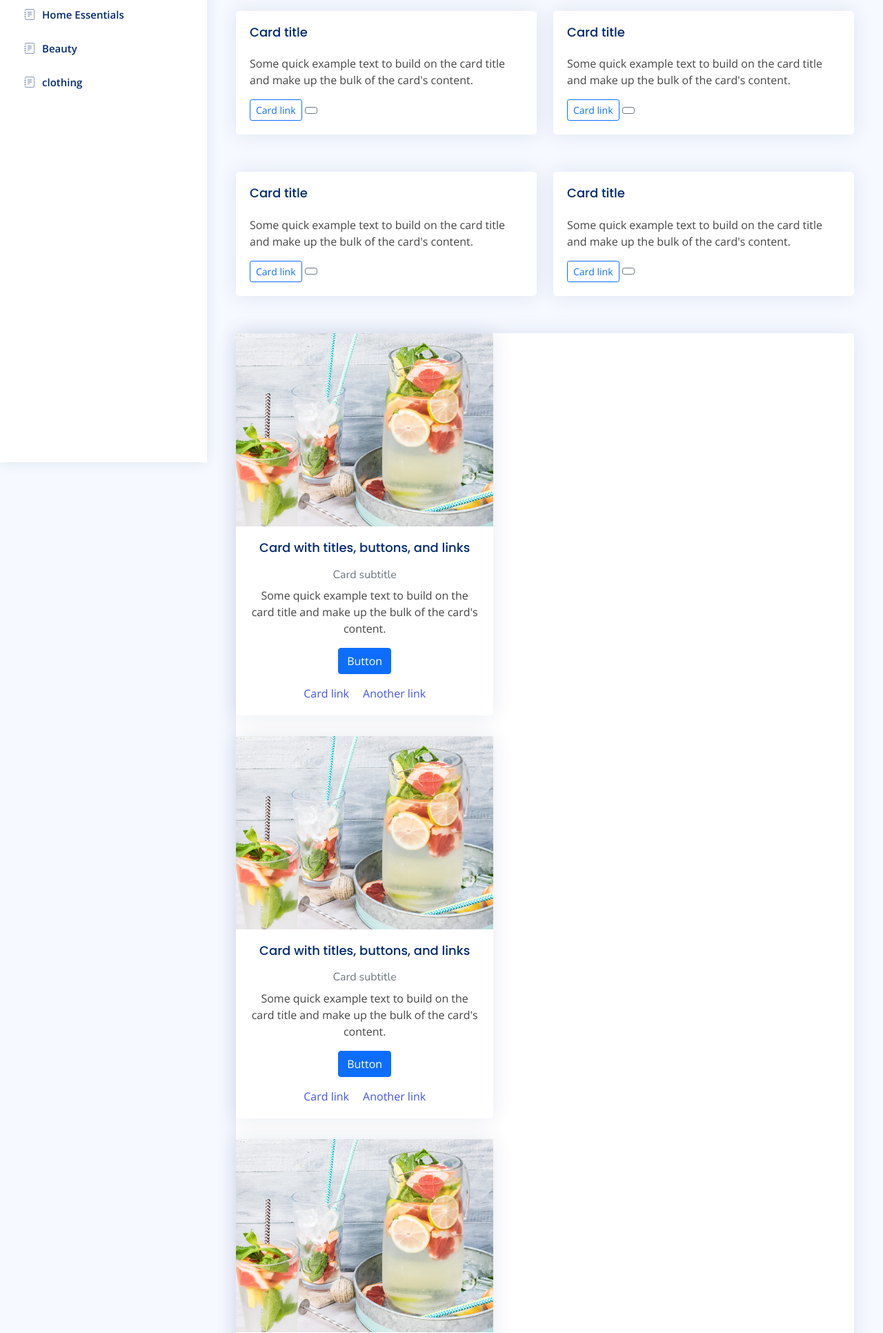
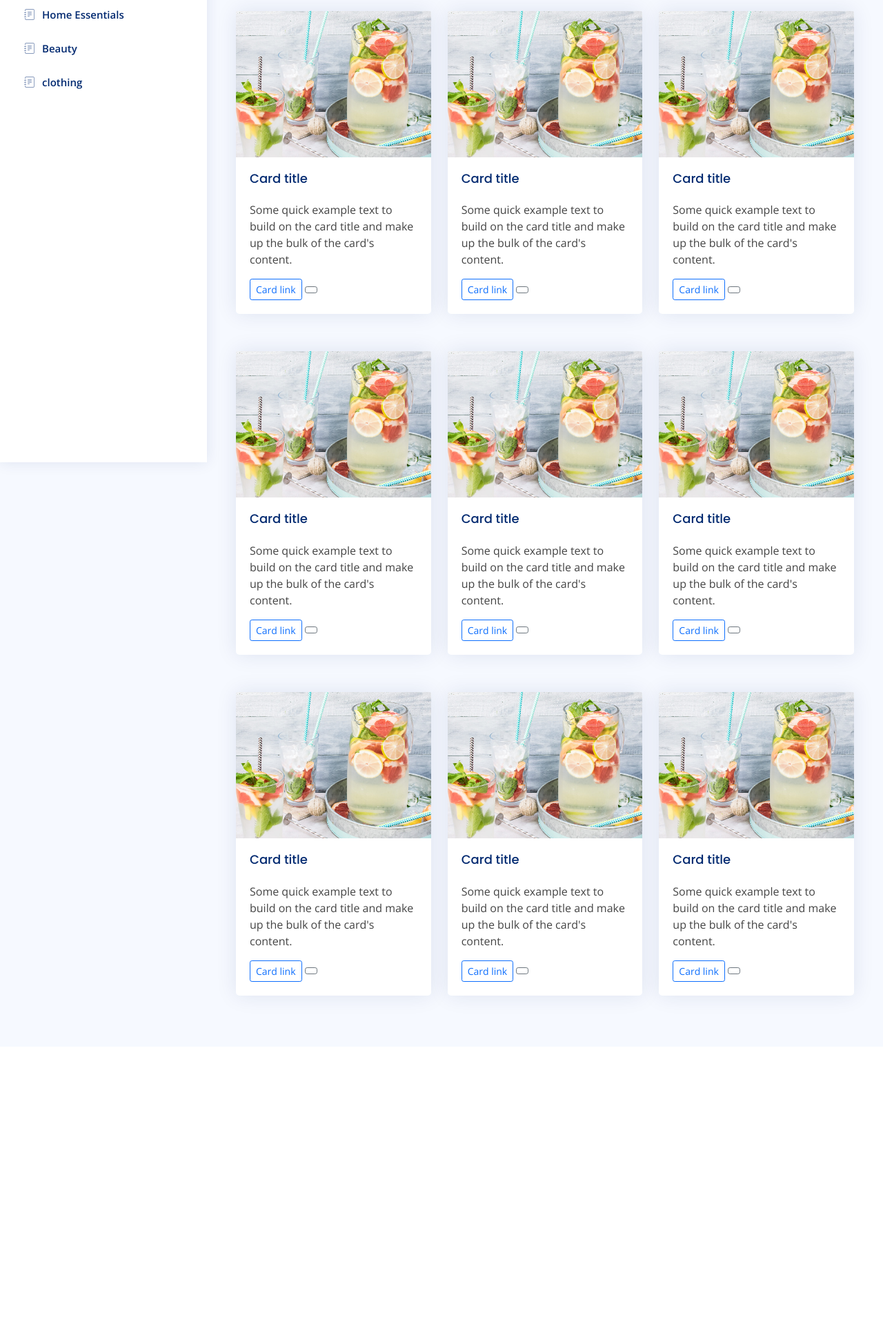
Before and after one commit to CUBigDataClass/teamAVKWebApp, a Flask app: page / in a window 1280 px wide. Shown: the part 130-2062 px from the top of the page at 69% size. After the commit the page ends 1588 px from the top, so only its background shows below. Run offline with Flask 2, Linux system fonts and the light colour scheme; some libraries are stand-ins or nearby versions.

Commit message:
cards placed properly

```diff
--- a/templates/index.html
+++ b/templates/index.html
@@ -246,9 +246,9 @@
 
     <div class="container">
       <div class="row">
-          <div class="col-lg-6 mb-4">
+          <div class="col-lg-4 mb-4">
               <div class="card">
-                  <img class="card-img-top" src="" alt="">
+                  <img class="card-img-top" src="{{ url_for('static', filename = 'img/card.jpg')}}" alt="" class="img-fluid">
 
                   <div class="card-body">
                       <h5 class="card-title">Card title</h5>
@@ -266,9 +266,9 @@
                   </div>
               </div>
           </div>
-          <div class="col-lg-6 mb-4">
+          <div class="col-lg-4 mb-4">
               <div class="card">
-                  <img class="card-img-top" src="" alt="">
+                  <img class="card-img-top" src="{{ url_for('static', filename = 'img/card.jpg')}}" alt="">
 
                   <div class="card-body">
                       <h5 class="card-title">Card title</h5>
@@ -286,14 +286,9 @@
                   </div>
               </div>
           </div>
-      </div>
-  </div>
-
-  <div class="container">
-        <div class="row">
-            <div class="col-lg-6 mb-4">
+          <div class="col-lg-4 mb-4">
             <div class="card">
-                    <img class="card-img-top" src="" alt="">
+                <img class="card-img-top" src="{{ url_for('static', filename = 'img/card.jpg')}}" alt="" class="img-fluid">
 
                 <div class="card-body">
                     <h5 class="card-title">Card title</h5>
@@ -311,9 +306,34 @@
                 </div>
             </div>
         </div>
-            <div class="col-lg-6 mb-4">
+      </div>
+  </div>
+
+  <div class="container">
+    <div class="row">
+        <div class="col-lg-4 mb-4">
             <div class="card">
-                    <img class="card-img-top" src="" alt="">
+                <img class="card-img-top" src="{{ url_for('static', filename = 'img/card.jpg')}}" alt="" class="img-fluid">
+
+                <div class="card-body">
+                    <h5 class="card-title">Card title</h5>
+                    <p class="card-text">
+                        Some quick example text to build on
+                        the card title and make up the bulk
+                        of the card's content.
+                    </p>
+
+                    <a href="#" class="btn btn-outline-primary btn-sm">
+                        Card link
+                    </a>
+                    <a href="#" class="btn btn-outline-secondary btn-sm">
+                        <i class="far fa-heart"></i></a>
+                </div>
+            </div>
+        </div>
+        <div class="col-lg-4 mb-4">
+            <div class="card">
+                <img class="card-img-top" src="{{ url_for('static', filename = 'img/card.jpg')}}" alt="">
 
                 <div class="card-body">
                     <h5 class="card-title">Card title</h5>
@@ -331,100 +351,96 @@
                 </div>
             </div>
         </div>
+        <div class="col-lg-4 mb-4">
+          <div class="card">
+              <img class="card-img-top" src="{{ url_for('static', filename = 'img/card.jpg')}}" alt="" class="img-fluid">
+
+              <div class="card-body">
+                  <h5 class="card-title">Card title</h5>
+                  <p class="card-text">
+                      Some quick example text to build on
+                      the card title and make up the bulk
+                      of the card's content.
+                  </p>
+
+                  <a href="#" class="btn btn-outline-primary btn-sm">
+                      Card link
+                  </a>
+                  <a href="#" class="btn btn-outline-secondary btn-sm">
+                      <i class="far fa-heart"></i></a>
+              </div>
+          </div>
+      </div>
+    </div>
+
+</div>
+
+<div class="container">
+  <div class="row">
+      <div class="col-lg-4 mb-4">
+          <div class="card">
+              <img class="card-img-top" src="{{ url_for('static', filename = 'img/card.jpg')}}" alt="" class="img-fluid">
+
+              <div class="card-body">
+                  <h5 class="card-title">Card title</h5>
+                  <p class="card-text">
+                      Some quick example text to build on
+                      the card title and make up the bulk
+                      of the card's content.
+                  </p>
+
+                  <a href="#" class="btn btn-outline-primary btn-sm">
+                      Card link
+                  </a>
+                  <a href="#" class="btn btn-outline-secondary btn-sm">
+                      <i class="far fa-heart"></i></a>
+              </div>
+          </div>
+      </div>
+      <div class="col-lg-4 mb-4">
+          <div class="card">
+              <img class="card-img-top" src="{{ url_for('static', filename = 'img/card.jpg')}}" alt="">
+
+              <div class="card-body">
+                  <h5 class="card-title">Card title</h5>
+                  <p class="card-text">
+                      Some quick example text to build on the
+                      card title and make up the bulk of the
+                      card's content.
+                  </p>
+
+                  <a href="#" class="btn btn-outline-primary btn-sm">
+                      Card link
+                  </a>
+                  <a href="#" class="btn btn-outline-secondary btn-sm">
+                      <i class="far fa-heart"></i></a>
+              </div>
+          </div>
+      </div>
+      <div class="col-lg-4 mb-4">
+        <div class="card">
+            <img class="card-img-top" src="{{ url_for('static', filename = 'img/card.jpg')}}" alt="" class="img-fluid">
+
+            <div class="card-body">
+                <h5 class="card-title">Card title</h5>
+                <p class="card-text">
+                    Some quick example text to build on
+                    the card title and make up the bulk
+                    of the card's content.
+                </p>
+
+                <a href="#" class="btn btn-outline-primary btn-sm">
+                    Card link
+                </a>
+                <a href="#" class="btn btn-outline-secondary btn-sm">
+                    <i class="far fa-heart"></i></a>
+            </div>
+        </div>
+    </div>
   </div>
 </div>
 
 
-
-
-
-
-    <section class="section">
-      <div class = "container">
-      <div class="card text-center">
-        <div class="col-lg-5">
-          <!-- Card with titles, buttons, and links -->
-          <div class="card">
-            <!-- <div class="row g-0"> -->
-            <img src="{{ url_for('static', filename = 'img/card.jpg')}} " class="card-img-top" alt="...">
-            <div class="card-body">
-              <h5 class="card-title">Card with titles, buttons, and links</h5>
-              <h6 class="card-subtitle mb-2 text-muted">Card subtitle</h6>
-              <p class="card-text">Some quick example text to build on the card title and make up the bulk of the card's content.</p>
-              <p class="card-text"><a href="#" class="btn btn-primary">Button</a></p>
-              <a href="#" class="card-link">Card link</a>
-              <a href="#" class="card-link">Another link</a>
-            </div>
-          <!-- </div> -->
-          </div><!-- End Card with titles, buttons, and links -->
-
-
-          <div class="card">
-          <img src="{{ url_for('static', filename = 'img/card.jpg') }}" class="card-img-top" alt="...">
-            <div class="card-body">
-              <h5 class="card-title">Card with titles, buttons, and links</h5>
-              <h6 class="card-subtitle mb-2 text-muted">Card subtitle</h6>
-              <p class="card-text">Some quick example text to build on the card title and make up the bulk of the card's content.</p>
-              <p class="card-text"><a href="#" class="btn btn-primary">Button</a></p>
-              <a href="#" class="card-link">Card link</a>
-              <a href="#" class="card-link">Another link</a>
-            </div>
-          </div><!-- End Card with titles, buttons, and links -->
-
-
-          <div class="card">
-            <img src="a{{ url_for('static', filename = 'img/card.jpg') }}" class="card-img-top" alt="...">
-            <div class="card-body">
-              <h5 class="card-title">Card with titles, buttons, and links</h5>
-              <h6 class="card-subtitle mb-2 text-muted">Card subtitle</h6>
-              <p class="card-text">Some quick example text to build on the card title and make up the bulk of the card's content.</p>
-              <p class="card-text"><a href="#" class="btn btn-primary">Button</a></p>
-              <a href="#" class="card-link">Card link</a>
-              <a href="#" class="card-link">Another link</a>
-            </div>
-          </div><!-- End Card with titles, buttons, and links -->
-
-
-          <div class="card">
-            <img src="{{ url_for('static', filename = 'img/card.jpg') }}" class="card-img-top" alt="...">
-            <div class="card-body">
-              <h5 class="card-title">Card with titles, buttons, and links</h5>
-              <h6 class="card-subtitle mb-2 text-muted">Card subtitle</h6>
-              <p class="card-text">Some quick example text to build on the card title and make up the bulk of the card's content.</p>
-              <p class="card-text"><a href="#" class="btn btn-primary">Button</a></p>
-              <a href="#" class="card-link">Card link</a>
-              <a href="#" class="card-link">Another link</a>
-            </div>
-          </div><!-- End Card with titles, buttons, and links -->
-
-          <!-- Card with titles, buttons, and links -->>
-          <div class="card">
-            <img src="{{ url_for('static', filename = 'img/card.jpg') }}" class="card-img-top" alt="...">
-            <div class="card-body">
-              <h5 class="card-title">Card with titles, buttons, and links</h5>
-              <h6 class="card-subtitle mb-2 text-muted">Card subtitle</h6>
-              <p class="card-text">Some quick example text to build on the card title and make up the bulk of the card's content.</p>
-              <p class="card-text"><a href="#" class="btn btn-primary">Button</a></p>
-              <a href="#" class="card-link">Card link</a>
-              <a href="#" class="card-link">Another link</a>
-            </div>
-          </div><!-- End Card with titles, buttons, and links -->
-
-          <!-- Card with titles, buttons, and links -->
-          <div class="card">
-            <img src="a{{ url_for('static', filename = 'img/card.jpg') }}" class="card-img-top" alt="...">
-            <div class="card-body">
-              <h5 class="card-title">Card with titles, buttons, and links</h5>
-              <h6 class="card-subtitle mb-2 text-muted">Card subtitle</h6>
-              <p class="card-text">Some quick example text to build on the card title and make up the bulk of the card's content.</p>
-              <p class="card-text"><a href="#" class="btn btn-primary">Button</a></p>
-              <a href="#" class="card-link">Card link</a>
-              <a href="#" class="card-link">Another link</a>
-            </div>
-          </div><!-- End Card with titles, buttons, and links -->
-        </div>
-        </div>
-    </section>
 
   </main><!-- End #main -->
 
```
Lines whose indentation alone changed are shown as unchanged.
